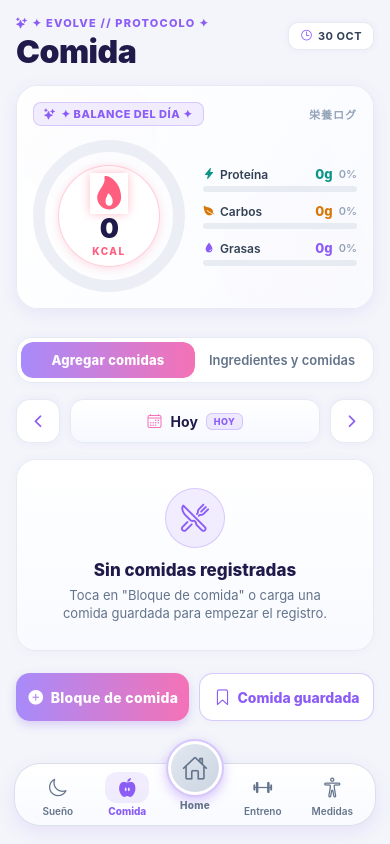
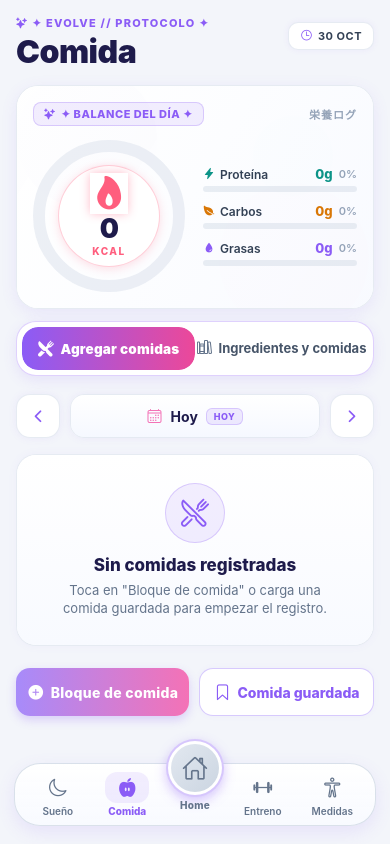
Before and after one commit to Sertic77/Evolve, a React Native app: screen / in a window 390 px wide. Built offline with nearby package versions, Linux system fonts and the light colour scheme.

Commit message:
Jerarquía visual premium para selector maestro de comidas, menor gap con la gráfica y soporte de teclado para lista de ingredientes

```diff
--- a/src/FoodScreen.tsx
+++ b/src/FoodScreen.tsx
@@ -28,6 +28,8 @@ import {
 } from './store';
 import {
   MacroSummary,
+  MainNavigationSegmented,
+  SubSegmented,
   Segmented,
   DateSelector,
   MealBlockCard,
@@ -118,7 +120,12 @@ export default function FoodScreen() {
   return (
     <View style={{ flex: 1, backgroundColor: C.bg }}>
       <ScrollView
-        contentContainerStyle={styles.scrollContent}
+        contentContainerStyle={[
+          styles.scrollContent,
+          tab === 1 && { paddingBottom: 320 }, // <--- Espacio amplio para scrollear libremente sobre el teclado
+        ]}
+        automaticallyAdjustKeyboardInsets={true}
+        keyboardDismissMode="on-drag"
         keyboardShouldPersistTaps="handled"
         showsVerticalScrollIndicator={false}
       >
@@ -143,9 +150,8 @@ export default function FoodScreen() {
         {/* Resumen de Macros Animado */}
         <MacroSummary m={total} />
 
-        {/* Selector de Pestaña Principal */}
-        <Segmented
-          options={['Agregar comidas', 'Ingredientes y comidas']}
+        {/* Selector Maestro de Pestaña Principal (Nivel 1 con Gap Reducido) */}
+        <MainNavigationSegmented
           value={tab}
           onChange={setTab}
         />
@@ -432,8 +438,8 @@ function Library({
   const [subTab, setSubTab] = useState(0);
 
   return (
-    <View style={{ marginTop: 6 }}>
-      <Segmented
+    <View style={{ marginTop: 2 }}>
+      <SubSegmented
         options={['Ingredientes', 'Comidas guardadas']}
         value={subTab}
         onChange={setSubTab}
@@ -527,11 +533,23 @@ function IngredientsList() {
         </Text>
       </View>
 
+      {/* Mensaje si la búsqueda no arroja resultados */}
+      {list.length === 0 && (
+        <View style={styles.emptySearchListBox}>
+          <Ionicons name="search-outline" size={32} color={C.subMuted} />
+          <Text style={styles.emptySearchListTitle}>Sin resultados para "{query}"</Text>
+          <Text style={styles.emptySearchListSub}>Toca en el botón '+' de arriba para crearlo ahora mismo.</Text>
+        </View>
+      )}
+
       {/* Lista de Tarjetas */}
       {list.map((ing) => (
         <Pressable
           key={ing.id}
-          onPress={() => setEditingIng(ing)}
+          onPress={() => {
+            Keyboard.dismiss();
+            setEditingIng(ing);
+          }}
           style={({ pressed }) => [styles.ingredientCardWrapper, pressed && s.btnPressed]}
         >
           <LinearGradient
@@ -896,6 +914,31 @@ const styles = StyleSheet.create({
     letterSpacing: 0.5,
   },
 
+  // Empty state Búsqueda Lista
+  emptySearchListBox: {
+    backgroundColor: '#FFFFFF',
+    borderRadius: 18,
+    padding: 24,
+    borderWidth: 1,
+    borderColor: C.borderLight,
+    alignItems: 'center',
+    justifyContent: 'center',
+    marginVertical: 12,
+  },
+  emptySearchListTitle: {
+    color: C.text,
+    fontSize: 15,
+    fontWeight: '800',
+    marginTop: 8,
+    textAlign: 'center',
+  },
+  emptySearchListSub: {
+    color: C.sub,
+    fontSize: 12,
+    textAlign: 'center',
+    marginTop: 4,
+  },
+
   // Empty state Día
   emptyDayCard: {
     borderRadius: 20,
--- a/src/components.tsx
+++ b/src/components.tsx
@@ -283,7 +283,100 @@ export function MacroSummary({ m }: { m: Macros }) {
   );
 }
 
-/* ---------------- Selector Segmentado (Cápsula Pastel) ---------------- */
+/* ---------------- Selector Maestro Principal (Nivel 1) ---------------- */
+export function MainNavigationSegmented({
+  value,
+  onChange,
+}: {
+  value: number;
+  onChange: (i: number) => void;
+}) {
+  const options = [
+    { label: 'Agregar comidas', icon: 'restaurant-outline', activeIcon: 'restaurant' },
+    { label: 'Ingredientes y comidas', icon: 'library-outline', activeIcon: 'library' },
+  ];
+
+  return (
+    <View style={s.mainSegmentedContainer}>
+      {options.map((opt, i) => {
+        const active = value === i;
+        return (
+          <Pressable
+            key={opt.label}
+            onPress={() => onChange(i)}
+            style={({ pressed }) => [
+              s.mainSegmentedBtn,
+              pressed && { opacity: 0.85, transform: [{ scale: 0.98 }] },
+            ]}
+          >
+            {active ? (
+              <LinearGradient
+                colors={['#8B5CF6', '#EC4899']}
+                start={{ x: 0, y: 0 }}
+                end={{ x: 1, y: 0 }}
+                style={s.mainSegmentedActiveGradient}
+              >
+                <Ionicons
+                  name={opt.activeIcon as any}
+                  size={17}
+                  color="#FFFFFF"
+                  style={{ marginRight: 6 }}
+                />
+                <Text style={s.mainSegmentedActiveText}>{opt.label}</Text>
+              </LinearGradient>
+            ) : (
+              <View style={s.mainSegmentedInactiveBtn}>
+                <Ionicons
+                  name={opt.icon as any}
+                  size={16}
+                  color={C.sub}
+                  style={{ marginRight: 6 }}
+                />
+                <Text style={s.mainSegmentedInactiveText}>{opt.label}</Text>
+              </View>
+            )}
+          </Pressable>
+        );
+      })}
+    </View>
+  );
+}
+
+/* ---------------- Sub-Selector Secundario de Biblioteca (Nivel 2) ---------------- */
+export function SubSegmented({
+  options,
+  value,
+  onChange,
+}: {
+  options: string[];
+  value: number;
+  onChange: (i: number) => void;
+}) {
+  return (
+    <View style={s.subSegmentedContainer}>
+      {options.map((opt, i) => {
+        const active = value === i;
+        return (
+          <Pressable
+            key={opt}
+            onPress={() => onChange(i)}
+            style={({ pressed }) => [
+              s.subSegmentedBtn,
+              active && s.subSegmentedBtnActive,
+              pressed && { opacity: 0.8 },
+            ]}
+          >
+            <Text style={[s.subSegmentedText, active && s.subSegmentedTextActive]}>
+              {opt}
+            </Text>
+          </Pressable>
+        );
+      })}
+    </View>
+  );
+}
+
+/* ---------------- Selector Segmentado Tradicional ---------------- */
 export function Segmented({
   options,
   value,
@@ -1000,7 +1093,92 @@ export const s = StyleSheet.create({
     borderRadius: 3,
   },
 
-  // Segmented
+  // Selector Maestro Principal (Nivel 1)
+  mainSegmentedContainer: {
+    flexDirection: 'row',
+    backgroundColor: '#FFFFFF',
+    borderRadius: 20,
+    padding: 5,
+    borderWidth: 1.5,
+    borderColor: 'rgba(139, 92, 246, 0.28)',
+    marginTop: -4, // <--- Gap reducido pegado a la gráfica
+    marginBottom: 14,
+    shadowColor: '#8B5CF6',
+    shadowOpacity: 0.12,
+    shadowRadius: 14,
+    shadowOffset: { width: 0, height: 4 },
+    elevation: 4,
+  },
+  mainSegmentedBtn: {
+    flex: 1,
+    borderRadius: 16,
+    overflow: 'hidden',
+  },
+  mainSegmentedActiveGradient: {
+    flexDirection: 'row',
+    alignItems: 'center',
+    justifyContent: 'center',
+    paddingVertical: 12,
+    borderRadius: 16,
+    shadowColor: '#8B5CF6',
+    shadowOpacity: 0.2,
+    shadowRadius: 8,
+    shadowOffset: { width: 0, height: 2 },
+  },
+  mainSegmentedActiveText: {
+    color: '#FFFFFF',
+    fontWeight: '900',
+    fontSize: 13.5,
+    letterSpacing: 0.2,
+  },
+  mainSegmentedInactiveBtn: {
+    flexDirection: 'row',
+    alignItems: 'center',
+    justifyContent: 'center',
+    paddingVertical: 12,
+  },
+  mainSegmentedInactiveText: {
+    color: '#475569',
+    fontWeight: '700',
+    fontSize: 13,
+  },
+
+  // Sub-Selector Secundario de Biblioteca (Nivel 2)
+  subSegmentedContainer: {
+    flexDirection: 'row',
+    backgroundColor: 'rgba(241, 245, 249, 0.9)',
+    borderRadius: 14,
+    padding: 4,
+    borderWidth: 1,
+    borderColor: 'rgba(203, 213, 225, 0.7)',
+    marginVertical: 10,
+  },
+  subSegmentedBtn: {
+    flex: 1,
+    paddingVertical: 8,
+    borderRadius: 10,
+    alignItems: 'center',
+    justifyContent: 'center',
+  },
+  subSegmentedBtnActive: {
+    backgroundColor: '#FFFFFF',
+    shadowColor: '#000',
+    shadowOpacity: 0.06,
+    shadowRadius: 4,
+    shadowOffset: { width: 0, height: 1 },
+    elevation: 1,
+  },
+  subSegmentedText: {
+    color: C.sub,
+    fontWeight: '600',
+    fontSize: 12.5,
+  },
+  subSegmentedTextActive: {
+    color: '#1E1B4B',
+    fontWeight: '800',
+  },
+
+  // Segmented Tradicional
   segmentedContainer: {
     flexDirection: 'row',
     backgroundColor: 'rgba(255, 255, 255, 0.95)',
```
